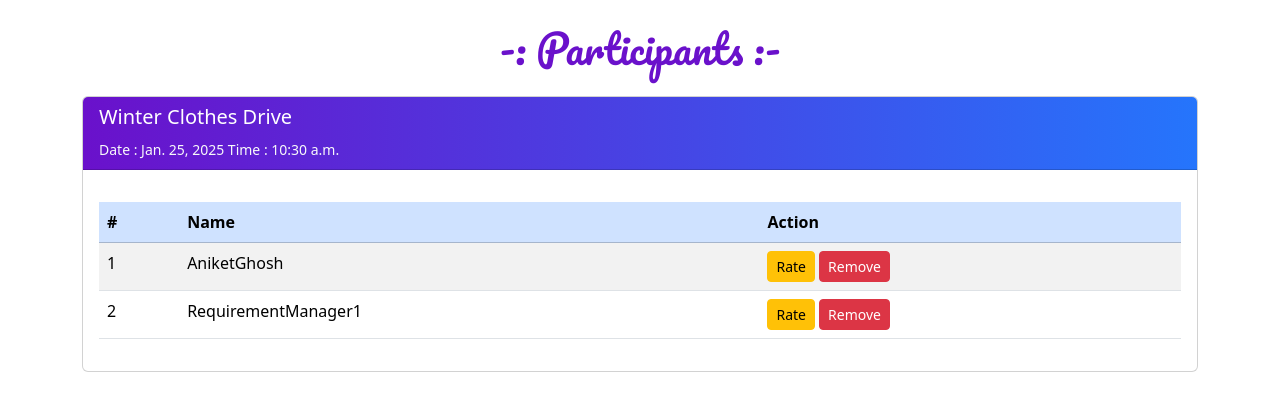
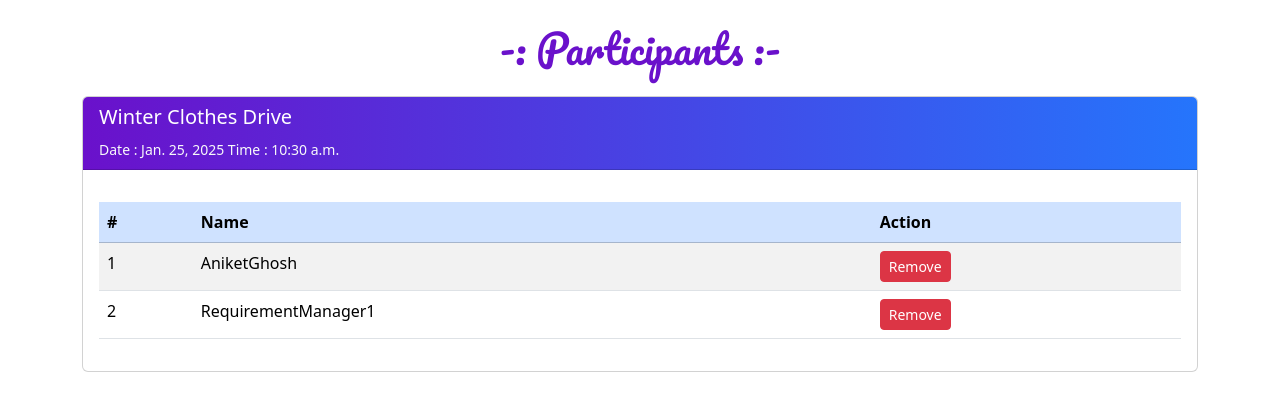
Before and after one commit to AniketGhosh2002/Sahajya, a Django app: page /events/participants/ in a window 1280 px wide. Shown: the part 56-467 px from the top of the page. Run offline with Django 5.2, Linux system fonts and the light colour scheme; a user stored in the database is signed in; data comes from the database, SQL or seed files in the repository.

Commit message:
Update participants.html

```diff
--- a/home/templates/post/participants.html
+++ b/home/templates/post/participants.html
@@ -30,7 +30,6 @@ Sahajya | Participants
                                 <td>{{ forloop.counter }}</td>
                                 <td>{{ participant.username }}</td>
                                 <td>
-                                    <a href="{% url 'rate_participant' event.id participant.id %}" class="btn btn-warning btn-sm">Rate</a>
                                     <a href="{% url 'remove_participant' event.id participant.id %}" class="btn btn-danger btn-sm">Remove</a>
                                 </td>
                             </tr>
```
